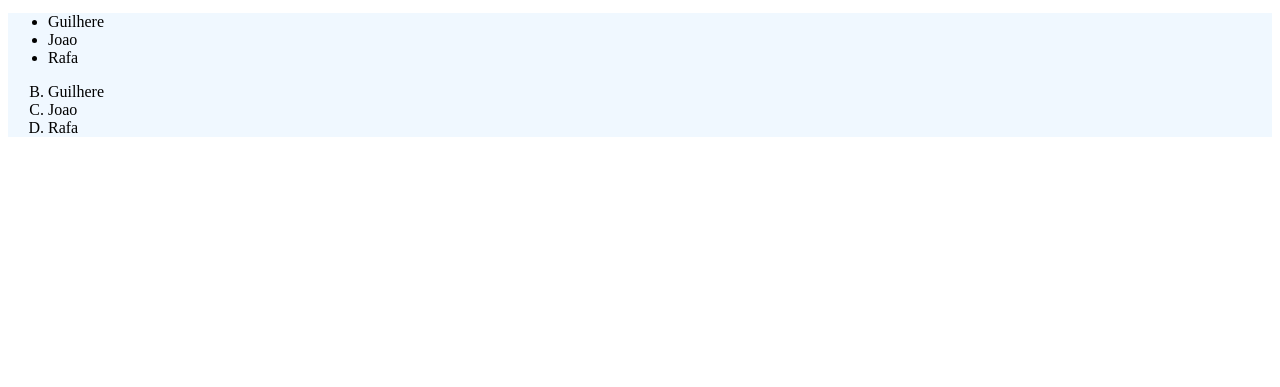
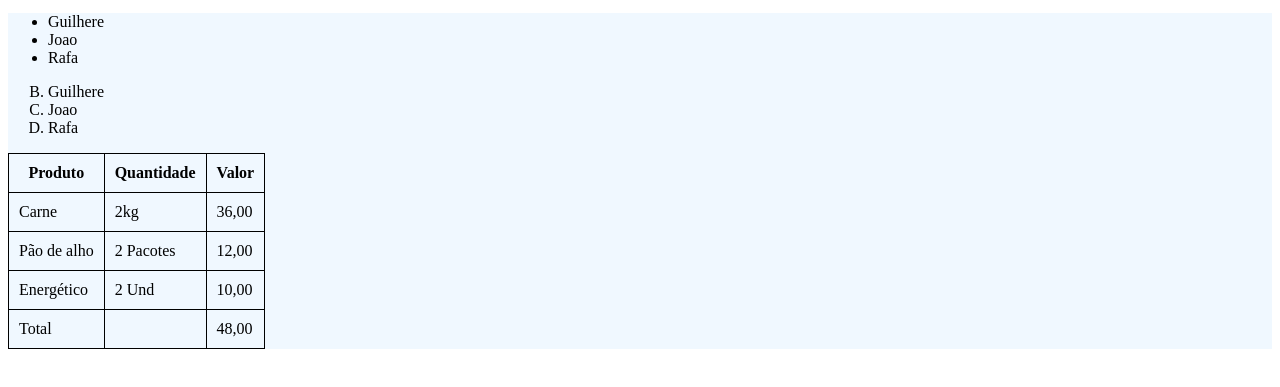
Before and after one commit to guiiandr/web_ifsc_codigos, a plain HTML site: page index.html in a window 1280 px wide. Shown: the part 235-622 px from the top of the page. Drawn offline with Linux system fonts and the light colour scheme.

Commit message:
Table, colunas e linhas

```diff
--- a/index.html
+++ b/index.html
@@ -20,6 +20,20 @@
             background-color: aliceblue;
 
         }
+
+        table, td, th{
+
+
+            border: 1px solid black;
+            border-collapse: collapse;
+            padding: 10px;
+
+
+
+
+        }
+
+
 
     </style>
 </head>
@@ -63,6 +77,47 @@
             </ol>
 
 
+            <table>
+
+                <tr>
+
+                    <th>Produto</th>
+                    <th>Quantidade</th>
+                    <th>Valor</th>
+
+                </tr>
+
+                <tr>
+
+                    <td>Carne</td>
+                    <td>2kg</td>
+                    <td>36,00</td>
+
+                </tr>
+
+                <tr>
+
+                    <td>Pão de alho</td>
+                    <td>2 Pacotes</td>
+                    <td>12,00</td>
+
+                </tr>
+
+                <tr>
+                    <td>Energético</td>
+                    <td>2 Und</td>
+                    <td>10,00</td>
+                </tr>
+
+                <tr>
+                    <td>Total</td>
+                    <td></td>
+                    <td>48,00</td>
+                </tr>
+
+            </table>
+
+
         </div>
 
 
```
